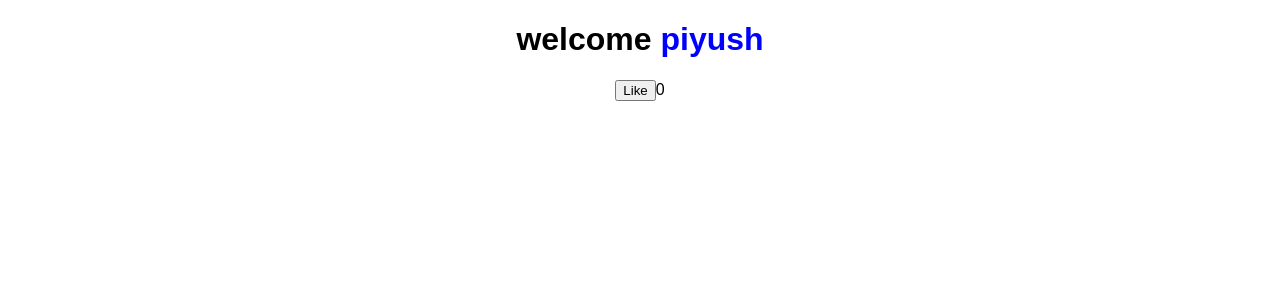
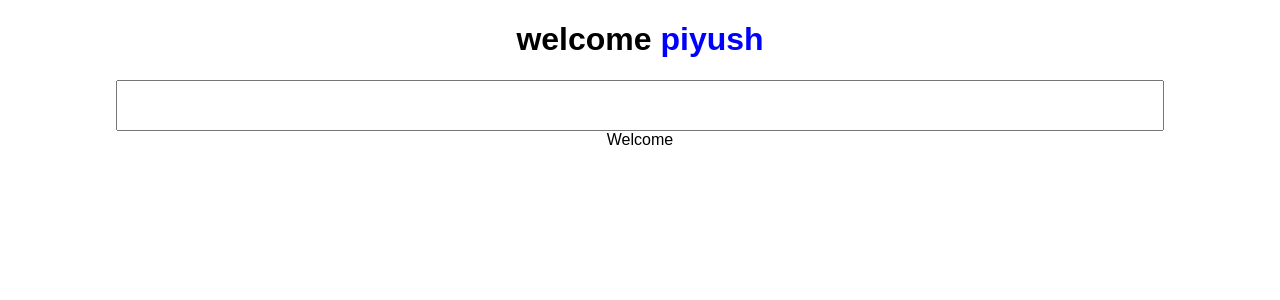
Before and after one commit to piyush4for/react_basic, a React (Create React App) app: page / in a window 1280 px wide. Shown: the top 300 px of the page. Built offline with nearby package versions, Linux system fonts and the light colour scheme.

Commit message:
useState on input

```diff
--- a/src/App.js
+++ b/src/App.js
@@ -3,21 +3,21 @@ import "./styles.css";
 
 export default function App() {
   var text = "piyush";
-  var color = "blue";
 
-  const [likeCounter, setCounterValue] = useState(0);
+  var [userInput, setInput] = useState("");
 
-  function likeEvent() {
-    setCounterValue(likeCounter + 1);
+  function inputHandler(event) {
+    console.log(event.target.value);
+    setInput(event.target.value);
   }
 
   return (
     <div className="App">
       <h1>
-        welcome <span style={{ color: color }}>{text}</span>
+        welcome <span style={{ color: "blue" }}>{text}</span>
       </h1>
-      <button onClick={likeEvent}>Like</button>
-      {likeCounter}
+      <input onChange={inputHandler}></input>
+      <div>Welcome {userInput}</div>
     </div>
   );
 }
--- a/src/styles.css
+++ b/src/styles.css
@@ -2,3 +2,8 @@
   font-family: sans-serif;
   text-align: center;
 }
+
+input {
+  padding: 1rem;
+  width: 80%;
+}
```
